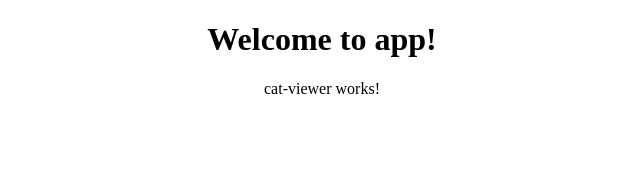
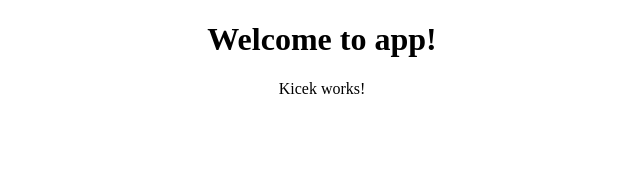
Before and after one commit to lmlynik/angular-workshop, an Angular app in the folder codementors/: page / in a window 1280 px wide. Shown: the top 170 px of the page, without its empty margins (318-958 px from the left). Built offline with nearby package versions, Linux system fonts and the light colour scheme.

Commit message:
Input and interpolation

```diff
--- a/codementors/src/app/app.component.html
+++ b/codementors/src/app/app.component.html
@@ -3,5 +3,5 @@
   <h1>
     Welcome to {{ title }}!
   </h1>
-  <app-cat-viewer></app-cat-viewer>
+  <app-cat-viewer name="Kicek"></app-cat-viewer>
 </div>
--- a/codementors/src/app/cat-viewer/cat-viewer.component.html
+++ b/codementors/src/app/cat-viewer/cat-viewer.component.html
@@ -1,3 +1,3 @@
 <p>
-  cat-viewer works!
+  {{name}} works!
 </p>
--- a/codementors/src/app/cat-viewer/cat-viewer.component.ts
+++ b/codementors/src/app/cat-viewer/cat-viewer.component.ts
@@ -1,4 +1,4 @@
-import { Component, OnInit } from '@angular/core';
+import { Component, OnInit, Input } from '@angular/core';
 
 @Component({
   selector: 'app-cat-viewer',
@@ -7,6 +7,7 @@ import { Component, OnInit } from '@angular/core';
 })
 export class CatViewerComponent implements OnInit {
 
+  @Input() name: string;
   constructor() { }
 
   ngOnInit() {
```
